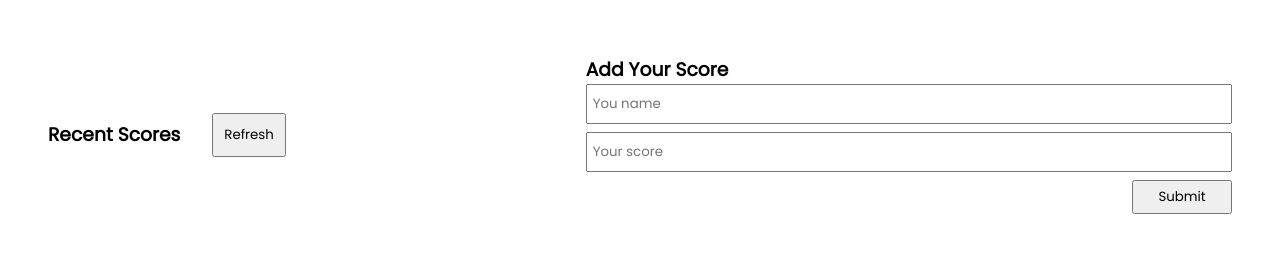
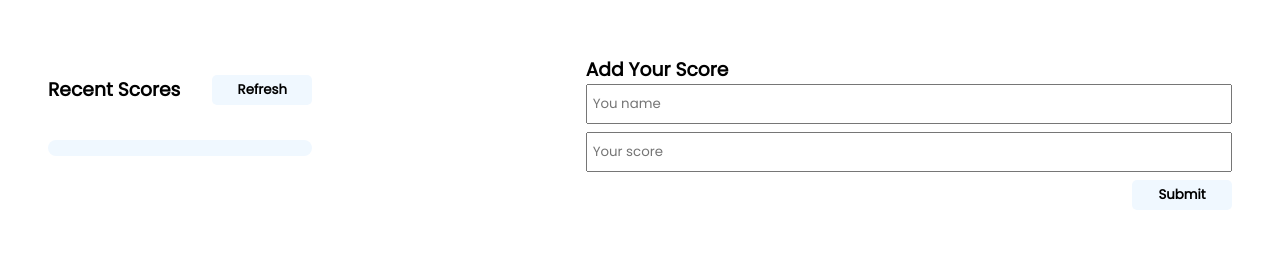
Before and after one commit to Tamunokuro/leaderboard, a website built with webpack: page src/index.html in a window 1280 px wide. Shown: the part 131-384 px from the top of the page. Built offline with nearby package versions, Linux system fonts and the light colour scheme; no server answers.

Commit message:
Add Style

```diff
--- a/src/modules/createScore.js
+++ b/src/modules/createScore.js
@@ -1,4 +1,5 @@
-const postScore = async (name, score) => fetch('https://us-central1-js-capstone-backend.cloudfunctions.net/api/games/xvXWioll8KUnbnQMU2ky/scores', {
+const postScore = async (name, score) => {
+  return await fetch('https://us-central1-js-capstone-backend.cloudfunctions.net/api/games/xvXWioll8KUnbnQMU2ky/scores', {
     method: 'POST',
     headers: {
       'Content-Type': 'application/json',
@@ -10,5 +11,6 @@ const postScore = async (name, score) => fetch('https://us-central1-js-capstone-
   })
     .then((response) => response.json())
     .then((data) => data.result);
+};
 
 export default postScore;
--- a/src/modules/display.js
+++ b/src/modules/display.js
@@ -18,9 +18,10 @@ const addtoList = () => {
 const createScore = async () => {
   scoreList.innerHTML = '';
   const scores = await getScore();
+  scores.sort(function(a, b){return b.score-a.score});
   scores.forEach((score) => {
     const nameLi = document.createElement('li');
-    nameLi.textContent = `${score.user} ${score.score}`;
+    nameLi.textContent = `${score.user} - ${score.score}`;
     scoreList.append(nameLi);
   });
 };
--- a/src/style.css
+++ b/src/style.css
@@ -7,6 +7,7 @@
   font-family: 'Poppins', sans-serif;
 }
 
+
 h1 {
   margin-top: 5rem;
   padding-left: 2rem;
@@ -14,6 +15,7 @@ h1 {
 
 #hero-container {
   display: flex;
+  flex-wrap: wrap;
   justify-content: space-between;
   align-items: center;
   margin: 10px auto;
@@ -23,6 +25,18 @@ h1 {
 .score-header {
   display: flex;
   flex-direction: column;
+}
+
+#score-list {
+  background-color: #f0f8ff;
+  border-radius: 10px;
+  width: 100%;
+  color: #000000;
+  display: flex;
+  flex-direction: column;
+  justify-content: space-between;
+  padding: 8px;
+  margin: 35px auto;
 }
 
 .hero-header {
@@ -35,7 +49,8 @@ h1 {
 }
 
 #refresh {
-  padding: 10px;
+  padding: 5px;
+  width: 100px;
 }
 
 input {
@@ -54,4 +69,23 @@ input {
 
 li {
   list-style: none;
+  font-size: 1.2rem;
+  font-weight: 900;
 }
+
+li:nth-child(even) {
+  background-color: #fff;
+}
+
+button {
+  border-radius: 5px;
+  background-color:  #f0f8ff;
+  border: none;
+  font-weight: 900;
+
+}
+button:hover {
+  background-color: #cad7e2;
+  transition: all 0.3s;
+  cursor: pointer;
+}
```
Lines whose indentation alone changed are shown as unchanged.
